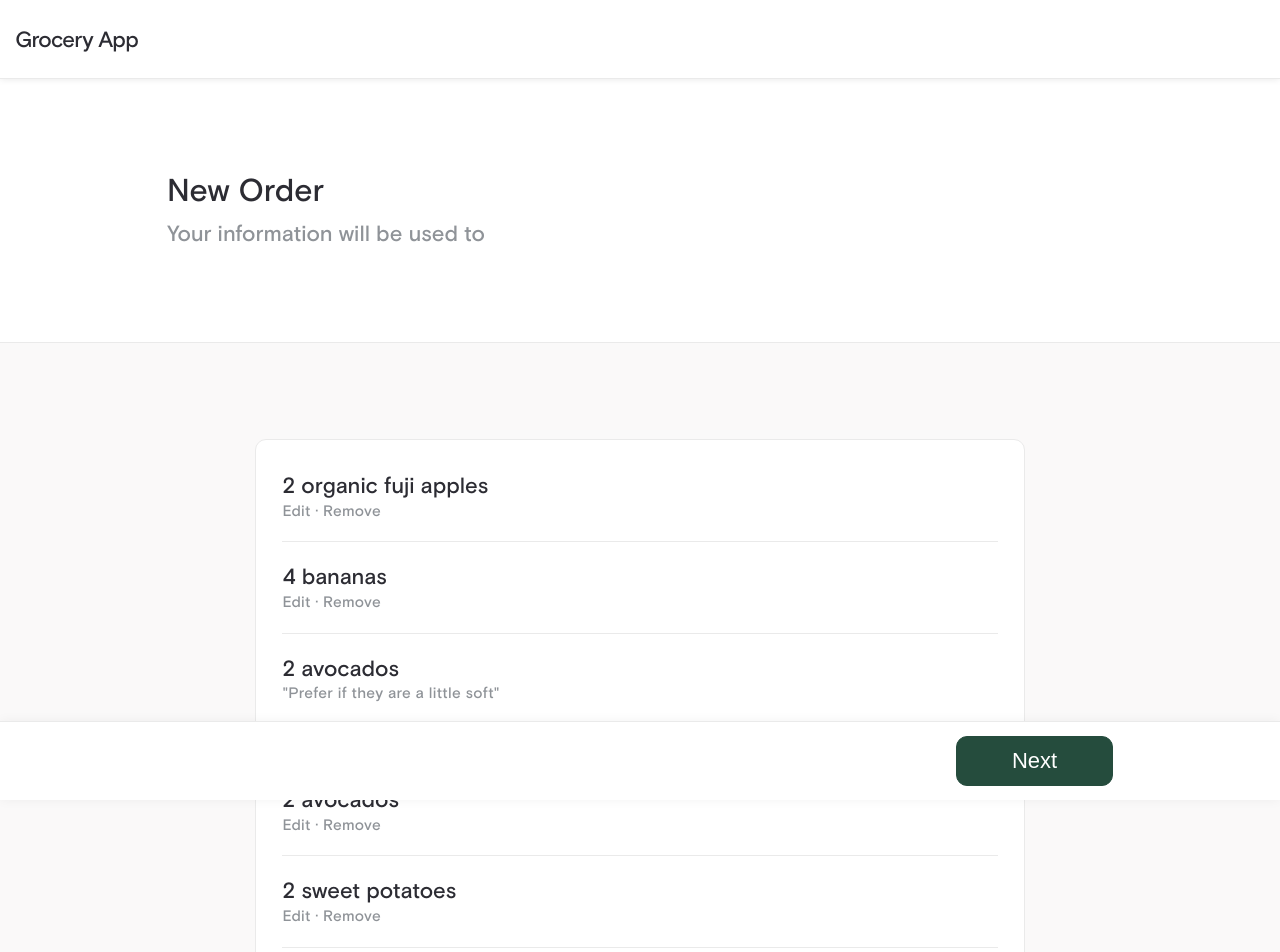
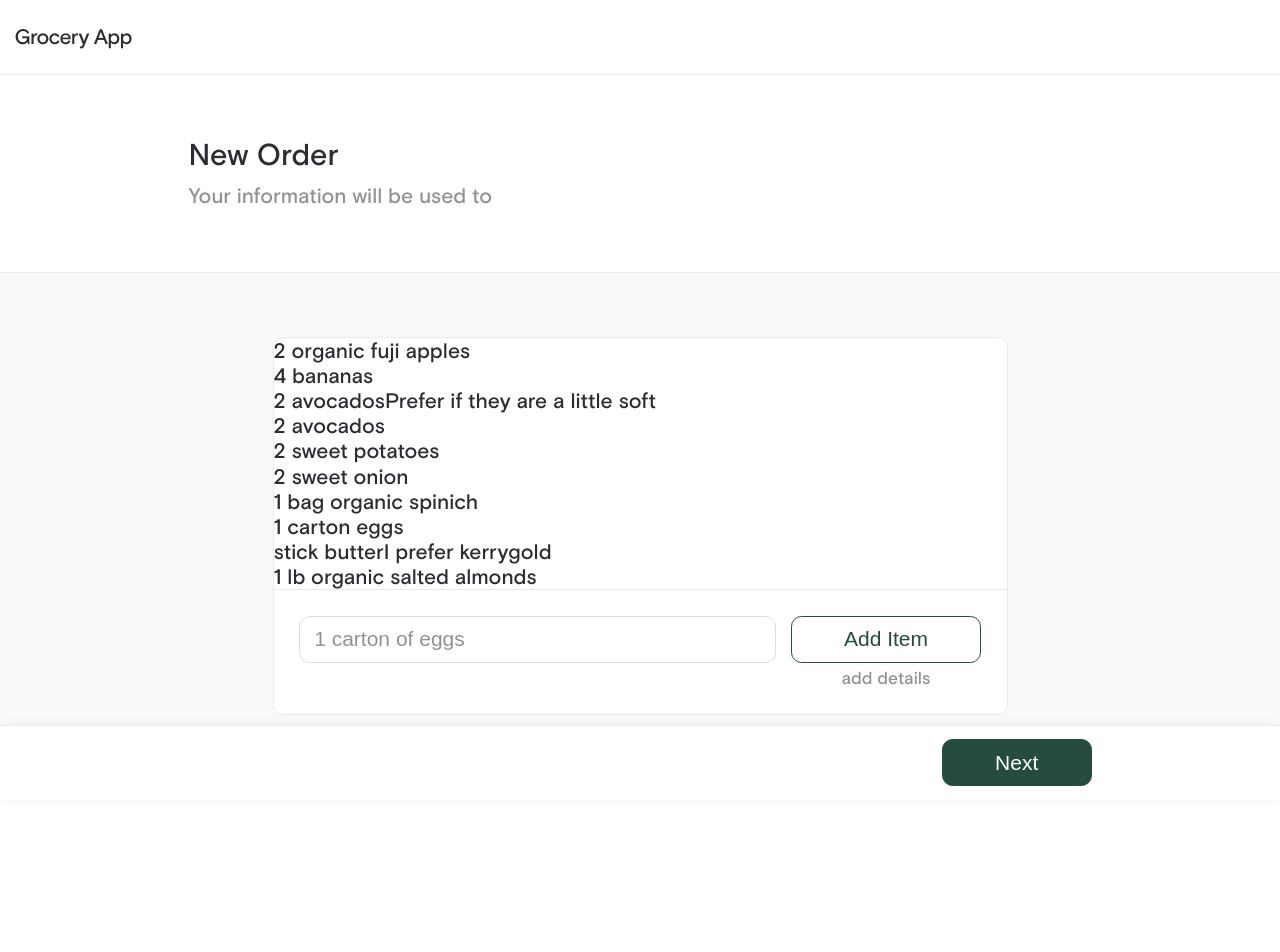
Before and after one commit to thisdesign/groceryassist, a Next.js app: page /orders/new in a window 1280 px wide. Shown: the top 952 px of the page. After the commit the page ends 854 px from the top, so only its background shows below. Built offline with nearby package versions, Linux system fonts and the light colour scheme.

Commit message:
remove grocerylineitem

```diff
--- a/components/GroceryLineItem/GroceryLineItem.Styled.tsx
+++ /dev/null
@@ -1,23 +0,0 @@
-import styled from "styled-components"
-
-const ItemWrapper = styled.div`
-  padding: var(--size-2) 0;
-  &:not(:last-child) {
-    border-bottom: 1px solid var(--color-grey-2);
-  }
-
-  h4 {
-    margin-bottom: 0.8rem;
-  }
-  h5,
-  h4 {
-    color: var(--color-grey-1);
-    font-size: var(--size-0);
-    letter-spacing: 0.02em;
-    padding-top: 0.25rem;
-  }
-`
-
-export default {
-  ItemWrapper
-}
--- a/components/GroceryLineItem/GroceryLineItem.tsx
+++ /dev/null
@@ -1,16 +0,0 @@
-import React from "react"
-import { Item } from "types"
-import S from "./GroceryLineItem.Styled"
-
-type GroceryItemProps = Item
-const GroceryLineItem: React.FC<GroceryItemProps> = ({ text, notes }) => {
-  return (
-    <S.ItemWrapper>
-      <h3>{text}</h3>
-      {notes && <h4>&quot;{notes}&quot;</h4>}
-      <h5>Edit · Remove</h5>
-    </S.ItemWrapper>
-  )
-}
-
-export default GroceryLineItem
--- a/components/Nav/Nav.Styled.tsx
+++ b/components/Nav/Nav.Styled.tsx
@@ -3,7 +3,6 @@ import UIBox from "../UIBox/UIBox"
 
 const Nav = styled(UIBox)`
   background: white;
-  box-shadow: 0 0 7px rgba(0, 0, 0, 0.1);
   z-index: 10;
   position: sticky;
   top: 0;
--- a/components/NewOrder/GroceryList/GroceryList.Styled.tsx
+++ b/components/NewOrder/GroceryList/GroceryList.Styled.tsx
@@ -10,10 +10,6 @@ const White = styled.div`
   background: white;
   border: 1px solid var(--color-grey-2);
   margin-top: var(--size-2);
-`
-
-const Pad = styled.div`
-  padding: 0.5rem var(--size-3);
 `
 
 const NewItemInputWrapper = styled.div`
@@ -37,9 +33,28 @@ const NewItemInputWrapper = styled.div`
   }
 `
 
+const ItemWrapper = styled.div`
+  padding: var(--size-2) 0;
+  &:not(:last-child) {
+    border-bottom: 1px solid var(--color-grey-2);
+  }
+
+  h4 {
+    margin-bottom: 0.8rem;
+  }
+  h5,
+  h4 {
+    color: var(--color-grey-1);
+    font-size: var(--size-0);
+    letter-spacing: 0.02em;
+    padding-top: 0.25rem;
+  }
+`
+
 export default {
   GroceryWrap,
   White,
-  Pad,
-  NewItemInputWrapper
+
+  NewItemInputWrapper,
+  ItemWrapper
 }
--- a/components/NewOrder/GroceryList/GroceryList.tsx
+++ b/components/NewOrder/GroceryList/GroceryList.tsx
@@ -3,7 +3,6 @@ import React, { useState, useRef } from "react"
 
 import { UIButton, TextInput, TextArea } from "components"
 import { Item } from "types"
-import GroceryLineItem from "components/GroceryLineItem/GroceryLineItem"
 import S from "./GroceryList.Styled"
 import useItemAdd from "./useItemAdd"
 import { PageState } from "../NewOrder"
@@ -22,15 +21,13 @@ const GroceryList: React.FC<ListProps> = ({ pushToState, items }) => {
   return (
     <S.GroceryWrap>
       <S.White>
-        <S.Pad>
-          {items.map((item, i) => (
-            <GroceryLineItem
-              key={`${item.text}${i}`}
-              text={item.text}
-              notes={item.notes}
-            />
-          ))}
-        </S.Pad>
+        {items.map((item, i) => (
+          <div key={`${item.text}${i}`}>
+            {item.text}
+            {item.notes}
+          </div>
+        ))}
+
         <S.NewItemInputWrapper>
           <div>
             <TextInput placeholder="1 carton of eggs" ref={newItemFieldRef} />
@@ -53,4 +50,14 @@ const GroceryList: React.FC<ListProps> = ({ pushToState, items }) => {
   )
 }
 
+const GroceryLineItem: React.FC<Item> = ({ text, notes }) => {
+  return (
+    <S.ItemWrapper>
+      <h3>{text}</h3>
+      {notes && <h4>&quot;{notes}&quot;</h4>}
+      <h5>Edit · Remove</h5>
+    </S.ItemWrapper>
+  )
+}
+
 export default GroceryList
--- a/components/UIWrapper/UIWrapper.tsx
+++ b/components/UIWrapper/UIWrapper.tsx
@@ -2,7 +2,7 @@ import styled from "styled-components"
 
 const UIWrapper = styled.div<{ pad?: boolean }>`
   max-width: 45rem;
-  margin: ${props => (props.pad ? "var(--size-10)" : "0")} auto;
+  margin: ${props => (props.pad ? "var(--size-8)" : "0")} auto;
   padding: 0 var(--size-2);
   width: 100%;
 `
--- a/components/index.tsx
+++ b/components/index.tsx
@@ -22,7 +22,6 @@ import OrderFulfill from "./OrderFulfill/OrderFulfill"
 import BottomBar from "./BottomBar/BottomBar"
 import NewOrder from "./NewOrder/NewOrder"
 import Paragraph from "./Paragraph/Paragraph"
-import GroceryLineItem from "./GroceryLineItem/GroceryLineItem"
 
 export {
   OrderDetail,
@@ -50,6 +49,5 @@ export {
   OrderFulfill,
   BottomBar,
   NewOrder,
-  Paragraph,
-  GroceryLineItem
+  Paragraph
 }
--- a/style/GlobalStyle.tsx
+++ b/style/GlobalStyle.tsx
@@ -29,7 +29,7 @@ const style = css`
     --color-grey-2: #eaeaea;
     --color-grey-3: rgb(250, 249, 249);
 
-    --shadow: 0 3px 7px rgba(0, 0, 0, 0.1);
+    --shadow: 0 3px 5px rgba(0, 0, 0, 0.1);
     --border-radius: 0.5rem;
 
     ${scale.map((item, i) => `--size-${i}: ${item}rem`).join(";\n")};
@@ -65,15 +65,15 @@ const style = css`
     font-family: "basis grotesque", helvetica, arial, sans-serif;
     color: var(--color-primary);
     background: var(--bg-color);
-    font-size: 20px;
+    font-size: 18px;
     overscroll-behavior-y: none;
 
     @media ${mq.xs} {
-      font-size: 21px;
+      font-size: 20px;
     }
 
     @media ${mq.sm} {
-      font-size: 22px;
+      font-size: 21px;
     }
 
     @media ${mq.lg} {
```
